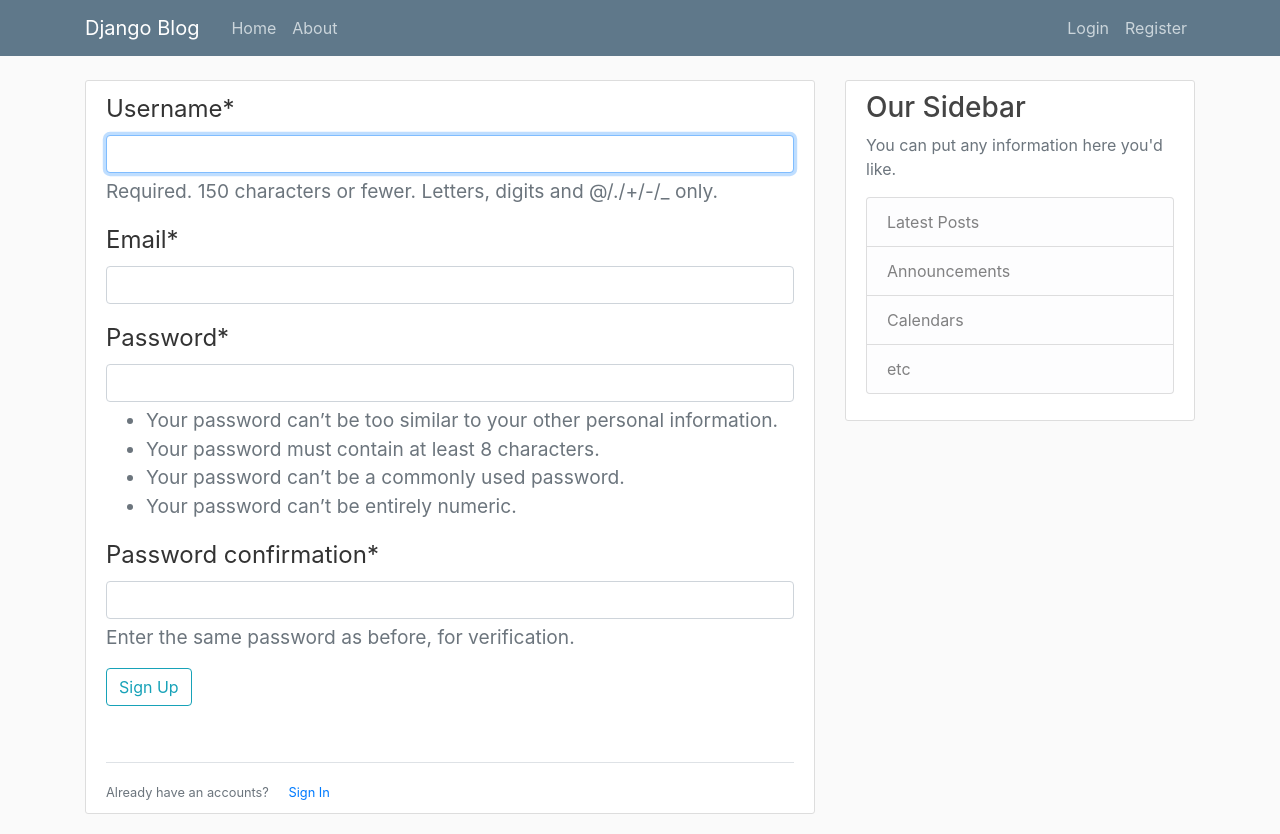
After one commit to uzzal71/Django_blog, a Django app: page /register/ in a window 1280 px wide. The commit adds this page. Run offline with Django 3.2, Linux system fonts and the light colour scheme; some libraries are stand-ins or nearby versions.

Commit message:
User Register worked

```diff
--- a/mysite/blog/admin.py
+++ b/mysite/blog/admin.py
@@ -1,3 +1,4 @@
 from django.contrib import admin
+from .models import Post
 
-# Register your models here.
+admin.site.register(Post)
--- a/mysite/blog/templates/blog/base.html
+++ b/mysite/blog/templates/blog/base.html
@@ -34,7 +34,7 @@
             <!-- Navbar Right Side -->
             <div class="navbar-nav">
               <a class="nav-item nav-link" href="#">Login</a>
-              <a class="nav-item nav-link" href="#">Register</a>
+              <a class="nav-item nav-link" href="{% url 'register' %}">Register</a>
             </div>
           </div>
         </div>
@@ -43,6 +43,13 @@
     <main role="main" class="container">
       <div class="row">
         <div class="col-md-8">
+          {% if messages %}
+            {% for message in messages %}
+            <div class="alert alert-{{ message.tags }}">
+                {{ message }}
+            </div>
+           {% endfor %}
+           {% endif %}
           {% block content %}{% endblock %}
         </div>
         <div class="col-md-4">
--- a/mysite/mysite/settings.py
+++ b/mysite/mysite/settings.py
@@ -31,7 +31,9 @@ ALLOWED_HOSTS = []
 # Application definition
 
 INSTALLED_APPS = [
+    'users.apps.UsersConfig',
     'blog.apps.BlogConfig',
+    'crispy_forms',
     'django.contrib.admin',
     'django.contrib.auth',
     'django.contrib.contenttypes',
@@ -124,3 +126,4 @@ USE_TZ = True
 
 STATIC_URL = '/static/'
 STATIC_ROOT = os.path.join(BASE_DIR, 'static/')
+CRISPY_TEMPLATE_PACK = 'bootstrap4'
--- a/mysite/mysite/urls.py
+++ b/mysite/mysite/urls.py
@@ -14,9 +14,14 @@ Including another URLconf
     2. Add a URL to urlpatterns:  path('blog/', include('blog.urls'))
 """
 from django.contrib import admin
+from django.contrib.auth import views as auth_view
 from django.urls import path, include
+from users import views as user_view
 
 urlpatterns = [
     path('admin/', admin.site.urls),
+    path('register/', user_view.register, name='register'),
+    path('login/', auth_view.LoginView.as_view(template_name='users/login.html'), name='login'),
+    path('logout/', auth_view.LogoutView.as_view(template_name='users/logout.html'), name='logout'),
     path('', include('blog.urls')),
 ]
--- /dev/null
+++ b/mysite/users/admin.py
@@ -0,0 +1,3 @@
+from django.contrib import admin
+
+# Register your models here.
--- /dev/null
+++ b/mysite/users/apps.py
@@ -0,0 +1,5 @@
+from django.apps import AppConfig
+
+
+class UsersConfig(AppConfig):
+    name = 'users'
--- /dev/null
+++ b/mysite/users/forms.py
@@ -0,0 +1,10 @@
+from django import forms
+from django.contrib.auth.models import User
+from django.contrib.auth.forms import UserCreationForm
+
+class UserRegisterForm(UserCreationForm):
+    email = forms.EmailField()
+
+    class Meta:
+        model = User
+        fields = ['username', 'email', 'password1', 'password2']
--- /dev/null
+++ b/mysite/users/models.py
@@ -0,0 +1,3 @@
+from django.db import models
+
+# Create your models here.
--- /dev/null
+++ b/mysite/users/templates/users/register.html
@@ -0,0 +1,24 @@
+{% extends 'blog/base.html' %}
+{% load crispy_forms_tags %}
+{% block content %}
+
+<div class="content-section">
+    <form action="" method="POST" autocomplete="off">
+        {% csrf_token %}
+        <fieldset class="form-group">
+            <legend class="border-button mb-4">
+                {{ form|crispy }}
+                <div class="form-group">
+                    <button class="btn btn-outline-info" type="submit">Sign Up</button>
+                </div>
+            </legend>
+        </fieldset>
+    </form>
+    <div class="border-top pt-3">
+        <small class="text-muted">
+            Already have an accounts? <a class="ml-3" href="">Sign In</a>
+        </small>
+    </div>
+</div>
+
+{% endblock content %}
--- /dev/null
+++ b/mysite/users/tests.py
@@ -0,0 +1,3 @@
+from django.test import TestCase
+
+# Create your tests here.
--- /dev/null
+++ b/mysite/users/views.py
@@ -0,0 +1,15 @@
+from django.shortcuts import render, redirect
+from .forms import UserRegisterForm
+from django.contrib import messages
+
+def register(request):
+    if request.method == 'POST':
+        form = UserRegisterForm(request.POST)
+        if form.is_valid():
+            form.save()
+            username = form.cleaned_data.get('username')
+            messages.success(request, f'Account created for {username}!')
+            return redirect('blog-home')
+    else:
+        form = UserRegisterForm()
+    return render(request, 'users/register.html', {'form': form})
```
Also changed, not shown: mysite/blog/models.py (+11 -0 lines), mysite/blog/views.py (+2 -17 lines), mysite/blog/migrations/0001_initial.py (added), mysite/users/__init__.py (added), mysite/users/migrations/__init__.py (added), mysite/users/templates/users/login.html (added), mysite/users/templates/users/logout.html (added).
